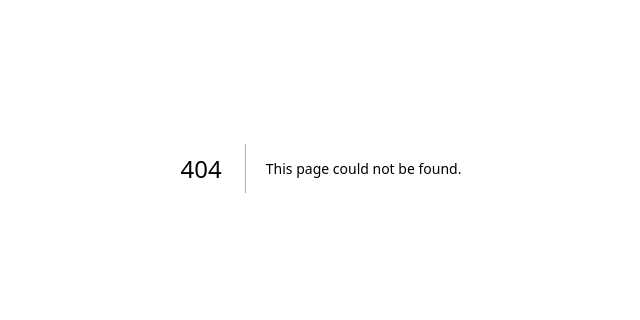
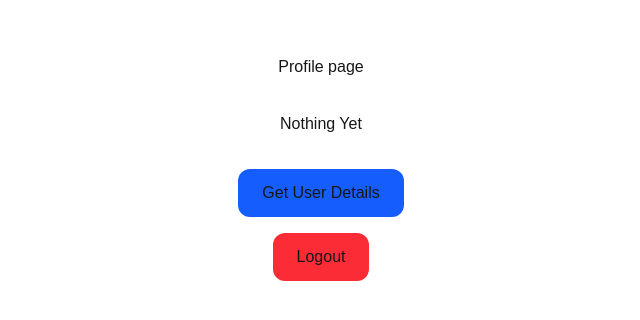
Before and after one commit to AmithBV0606/NextAuth-MongoDB, a Next.js app: page /profile in a window 1280 px wide. Before the commit this address had no page. Shown: the part 232-552 px from the top of the page, without its empty margins (319-959 px from the left). Built offline with nearby package versions, Linux system fonts and the light colour scheme.

Commit message:
Created profile page UI.

```diff
--- /dev/null
+++ b/src/app/profile/[id]/page.tsx
@@ -0,0 +1,15 @@
+import React from "react";
+
+export default async function page({
+  params,
+}: {
+  params: Promise<{ id: string }>;
+}) {
+  const { id } = await params;
+  return (
+    <div className="flex flex-col items-center justify-center min-h-screen py-2 space-y-4">
+      <h1>Individual Profile Page</h1>
+      <h2 className="p-3 bg-green-500 rounded text-black">{id}</h2>
+    </div>
+  );
+}
--- /dev/null
+++ b/src/app/profile/page.tsx
@@ -0,0 +1,64 @@
+"use client";
+
+import React, { useState } from "react";
+import axios from "axios";
+import Link from "next/link";
+import toast from "react-hot-toast";
+import { useRouter } from "next/navigation";
+
+export default function ProfilePage() {
+  const [data, setData] = useState("Nothing Yet");
+
+  const router = useRouter();
+
+  const getUserDetails = async () => {
+    const res = await axios.post("/api/users/me");
+    console.log(res.data);
+    setData(res.data.data._id);
+  };
+
+  const logout = async () => {
+    try {
+      const res = await axios.get("/api/users/logout");
+      toast.success("Logout success.");
+      router.push("/login");
+    } catch (error: any) {
+      console.log(error.message);
+      toast.error(error.message);
+    }
+  };
+
+  return (
+    <div className="flex flex-col items-center justify-center min-h-screen py-2 space-y-4">
+      <h1>Profile page</h1>
+      <hr />
+      <h2>
+        {data === "Nothing Yet" ? (
+          "Nothing Yet"
+        ) : (
+          <Link
+            href={`/profile/${data}`}
+            className="bg-orange-500 p-2 rounded-lg"
+          >
+            {data}
+          </Link>
+        )}
+      </h2>
+      <hr />
+
+      <button
+        className="bg-blue-600 py-3 px-6 rounded-xl cursor-pointer"
+        onClick={getUserDetails}
+      >
+        Get User Details
+      </button>
+
+      <button
+        className="bg-red-500 py-3 px-6 rounded-xl cursor-pointer"
+        onClick={logout}
+      >
+        Logout
+      </button>
+    </div>
+  );
+}
```
